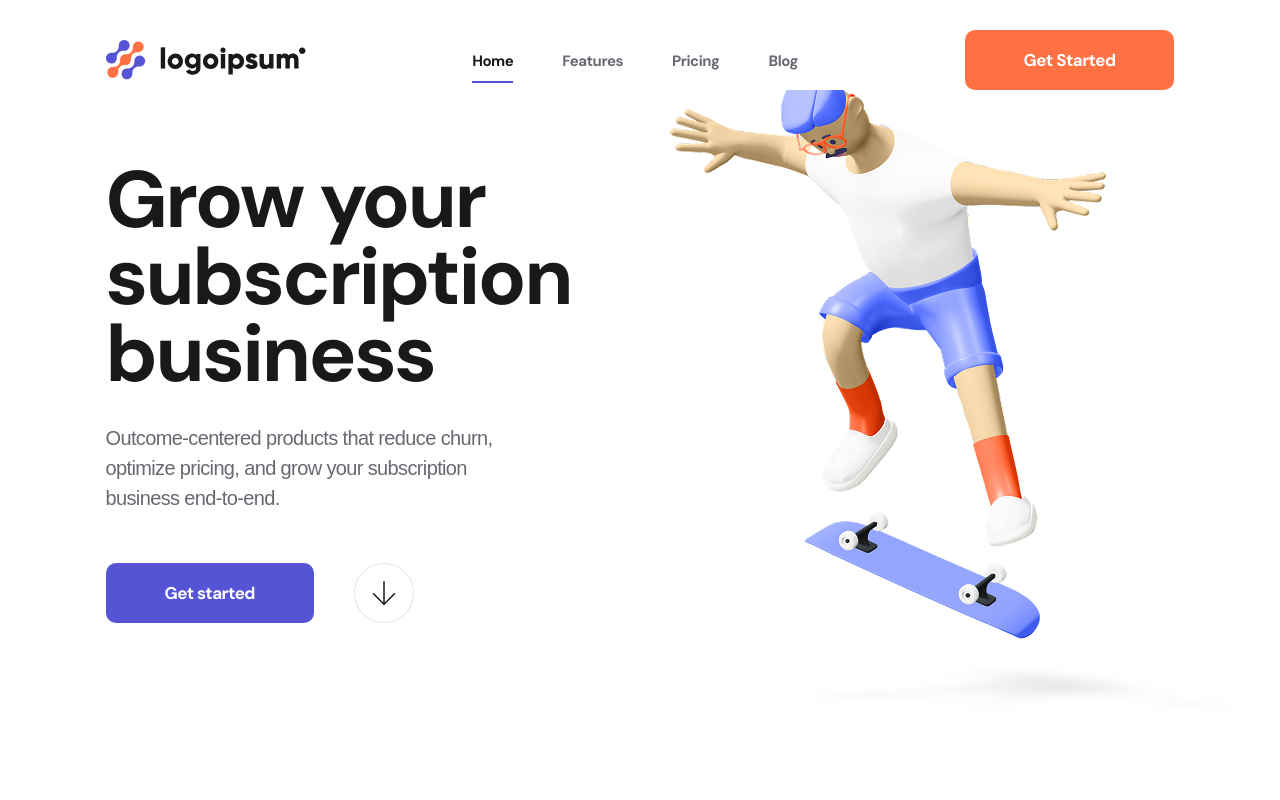
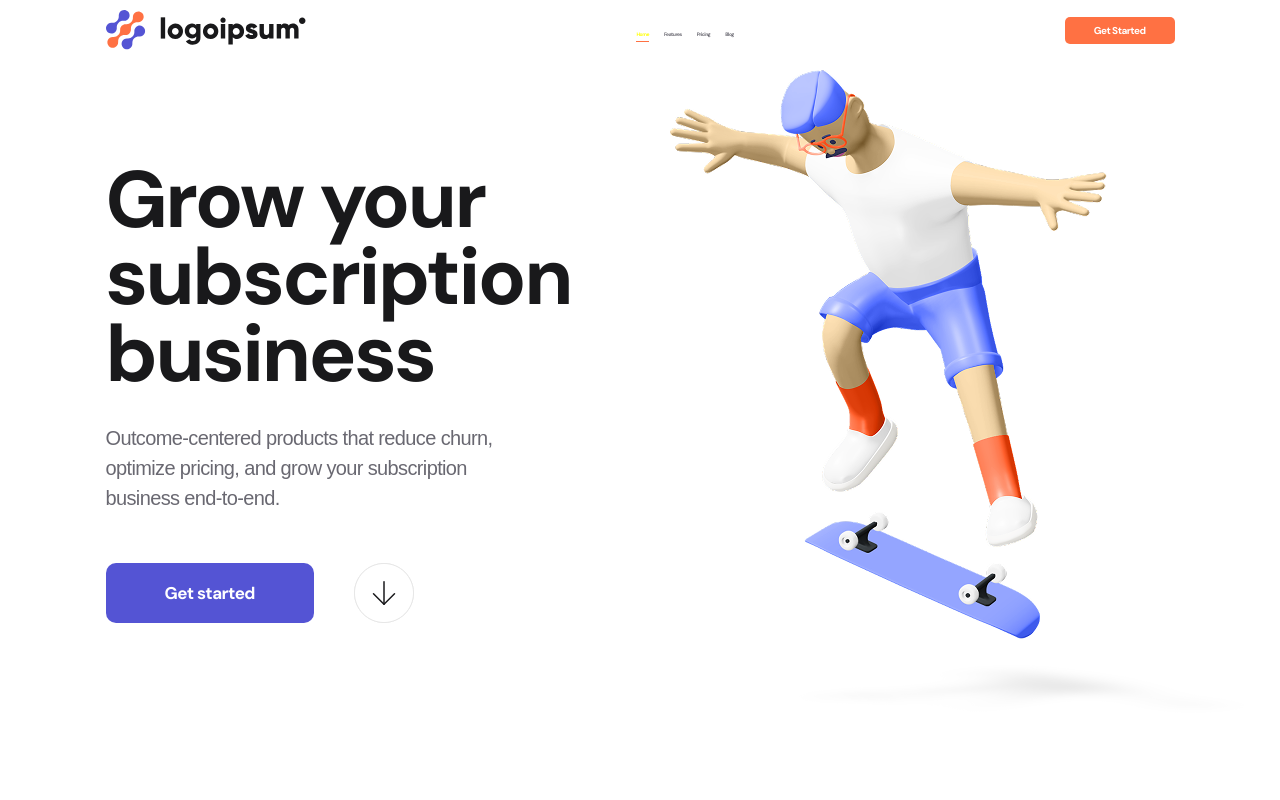
Before and after one commit to ibragimnegmatov111-hub/logoibra, a plain HTML site: page index.html in a window 1280 px wide. Shown: the top 800 px of the page. Drawn offline with Linux system fonts and the light colour scheme.

Commit message:
Update style.css

```diff
--- a/style.css
+++ b/style.css
@@ -75,7 +75,36 @@ html {
 .header__button:hover, .hero__button:hover {
   opacity: 90%;
 }
-
+@media (min-width: 768px) {.header  {
+  padding-block: 10px 0;
+}
+ .nav {
+  display: flex;
+  flex-direction: row;
+}
+.header__list-link {
+   font-weight: bold;
+   font-size: 5px;
+   letter-spacing: -0.47px;
+   color: var(--gray);
+ }
+ .header__list-link.active {
+   color: yellow;
+   border-bottom: 1px solid var(--orange);
+   padding-bottom: 3px;
+ }
+.header__list {
+  display: flex;
+  gap: 15px;
+}
+.header__button {
+    font-size: 10px;
+  letter-spacing: -0.53px;
+  color: white;
+  padding: 7px 29px;
+  border-radius: 5px;
+}
+}
 .main {
   margin-top: 141px;
 }
```
